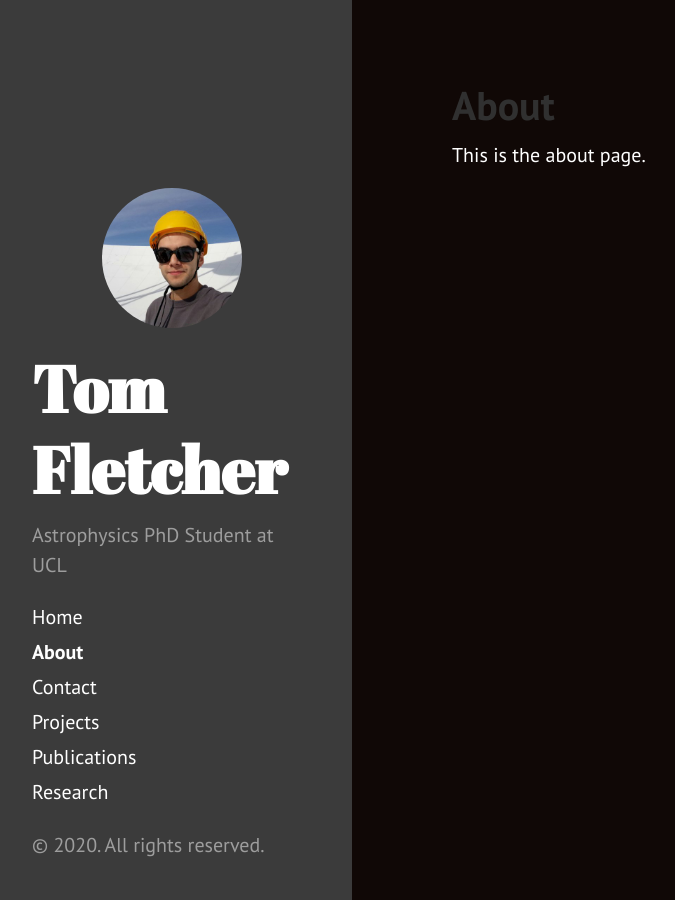
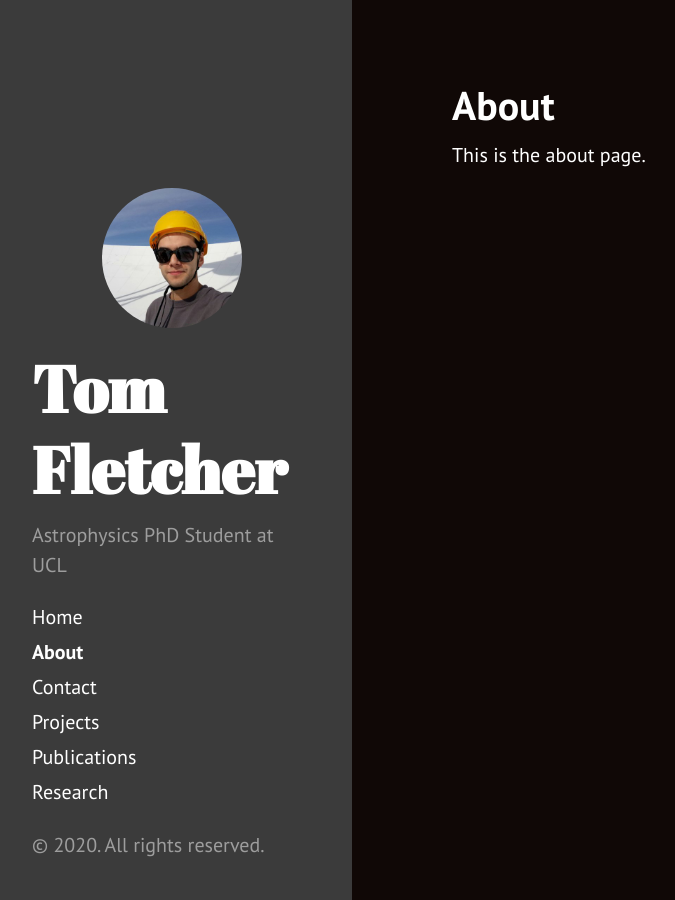
Before and after one commit to tomjf/tomjf.github.io, a Jekyll site: the page built from about.md, in a window 1280 px wide. Shown: the whole page, without its empty margins (8-683 px from the left). Built offline with Jekyll 4.4.1, drawn with Linux system fonts in a browser that asks for light colours; nearby versions of some CDN libraries.

Commit message:
change colour again!

```diff
--- a/public/css/poole.css
+++ b/public/css/poole.css
@@ -339,7 +339,7 @@ tbody tr:nth-child(odd) th {
 .page-title,
 .post-title,
 .post-title a {
-  color: #303030;
+  color: #ffffff;
 }
 .page-title,
 .post-title {
```
